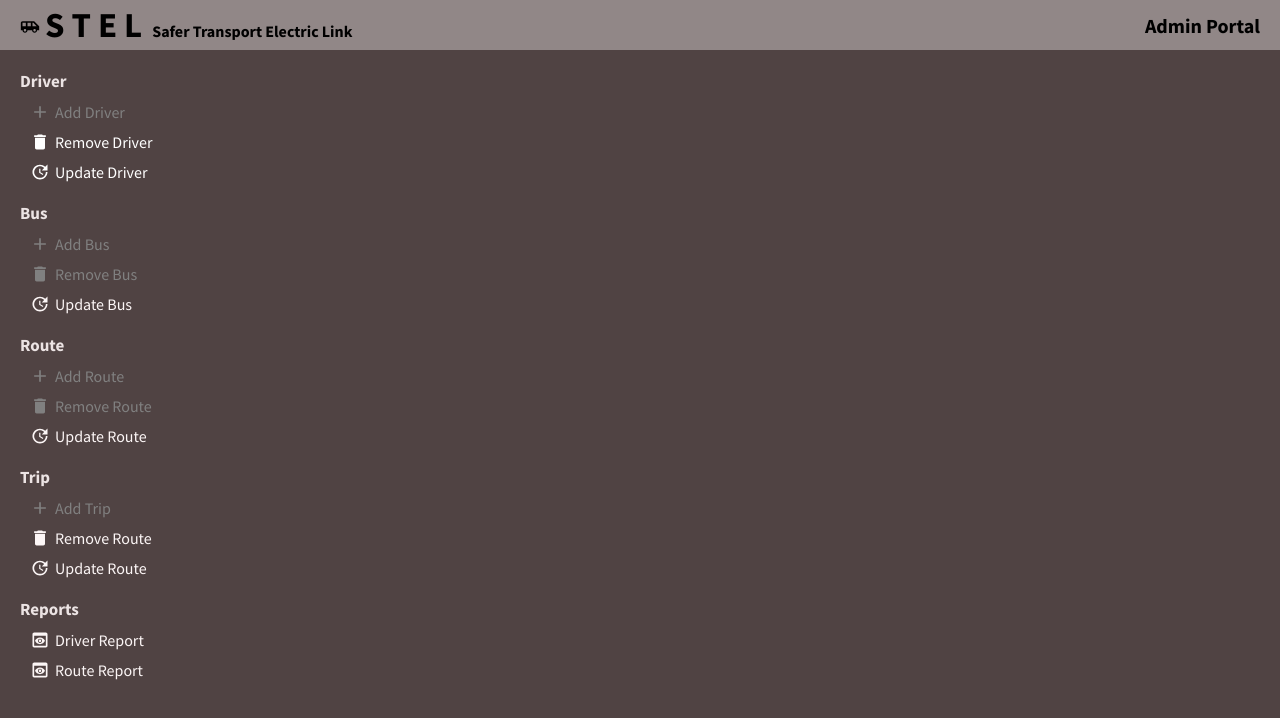
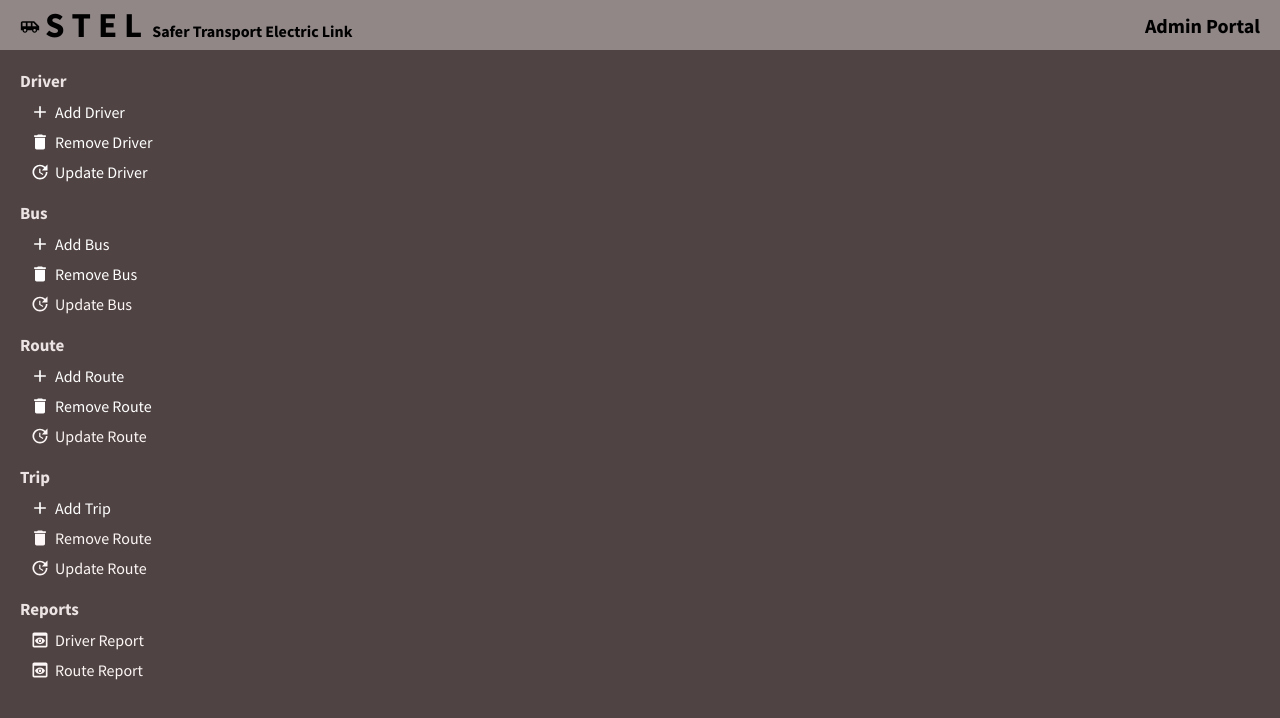
Before and after one commit to Sumran99/FYP21-STEL-WEB, a React (Create React App) app: page / in a window 1280 px wide. Shown: the top 718 px of the page. Built offline with nearby package versions, Linux system fonts and the light colour scheme.

Commit message:
Side Text to white

```diff
--- a/src/components/sidebar/Sidebar.jsx
+++ b/src/components/sidebar/Sidebar.jsx
@@ -11,19 +11,28 @@ export default function Sidebar() {
         <div className="sidebarMenu">
           <h3 className="sideTitle">Driver</h3>
           <ul className="sidebarList">
-            <Link style={{ textDecoration: 'none', color: 'grey' }}to="/adddriver">
+            <Link
+              style={{ textDecoration: "none", color: "white" }}
+              to="/adddriver"
+            >
               <li className="sidebarListItem active">
                 <AddIcon className="sidebaricon" />
                 Add Driver
               </li>
             </Link>
-            <Link style={{ textDecoration: 'none', color: 'white' }}to="/removedriver">
+            <Link
+              style={{ textDecoration: "none", color: "white" }}
+              to="/removedriver"
+            >
               <li className="sidebarListItem">
                 <DeleteIcon className="sidebaricon" />
                 Remove Driver
               </li>
             </Link>
-            <Link style={{ textDecoration: 'none', color: 'white' }}to="/updatedriver">
+            <Link
+              style={{ textDecoration: "none", color: "white" }}
+              to="/updatedriver"
+            >
               <li className="sidebarListItem">
                 <UpdateIcon className="sidebaricon" />
                 Update Driver
@@ -34,13 +43,19 @@ export default function Sidebar() {
         <div className="sidebarMenu">
           <h3 className="sideTitle">Bus</h3>
           <ul className="sidebarList">
-          <Link style={{ textDecoration: 'none', color: 'grey' }}to="/addBus">
+            <Link
+              style={{ textDecoration: "none", color: "white" }}
+              to="/addBus"
+            >
               <li className="sidebarListItem">
                 <AddIcon className="sidebaricon" />
                 Add Bus
               </li>
             </Link>
-            <Link style={{ textDecoration: 'none', color: 'grey' }}to="/removebus">
+            <Link
+              style={{ textDecoration: "none", color: "white" }}
+              to="/removebus"
+            >
               <li className="sidebarListItem">
                 <DeleteIcon className="sidebaricon" />
                 Remove Bus
@@ -55,13 +70,19 @@ export default function Sidebar() {
         <div className="sidebarMenu">
           <h3 className="sideTitle">Route</h3>
           <ul className="sidebarList">
-          <Link style={{ textDecoration: 'none', color: 'grey' }}to="/addroute">
+            <Link
+              style={{ textDecoration: "none", color: "white" }}
+              to="/addroute"
+            >
               <li className="sidebarListItem active">
                 <AddIcon className="sidebaricon" />
                 Add Route
               </li>
             </Link>
-            <Link style={{ textDecoration: 'none', color: 'grey' }}to="/removeroute">
+            <Link
+              style={{ textDecoration: "none", color: "white" }}
+              to="/removeroute"
+            >
               <li className="sidebarListItem">
                 <DeleteIcon className="sidebaricon" />
                 Remove Route
@@ -76,7 +97,10 @@ export default function Sidebar() {
         <div className="sidebarMenu">
           <h3 className="sideTitle">Trip</h3>
           <ul className="sidebarList">
-          <Link style={{ textDecoration: 'none', color: 'grey' }}to="/addtrip">
+            <Link
+              style={{ textDecoration: "none", color: "white" }}
+              to="/addtrip"
+            >
               <li className="sidebarListItem active">
                 <AddIcon className="sidebaricon" />
                 Add Trip
```
Lines whose indentation alone changed are shown as unchanged.
